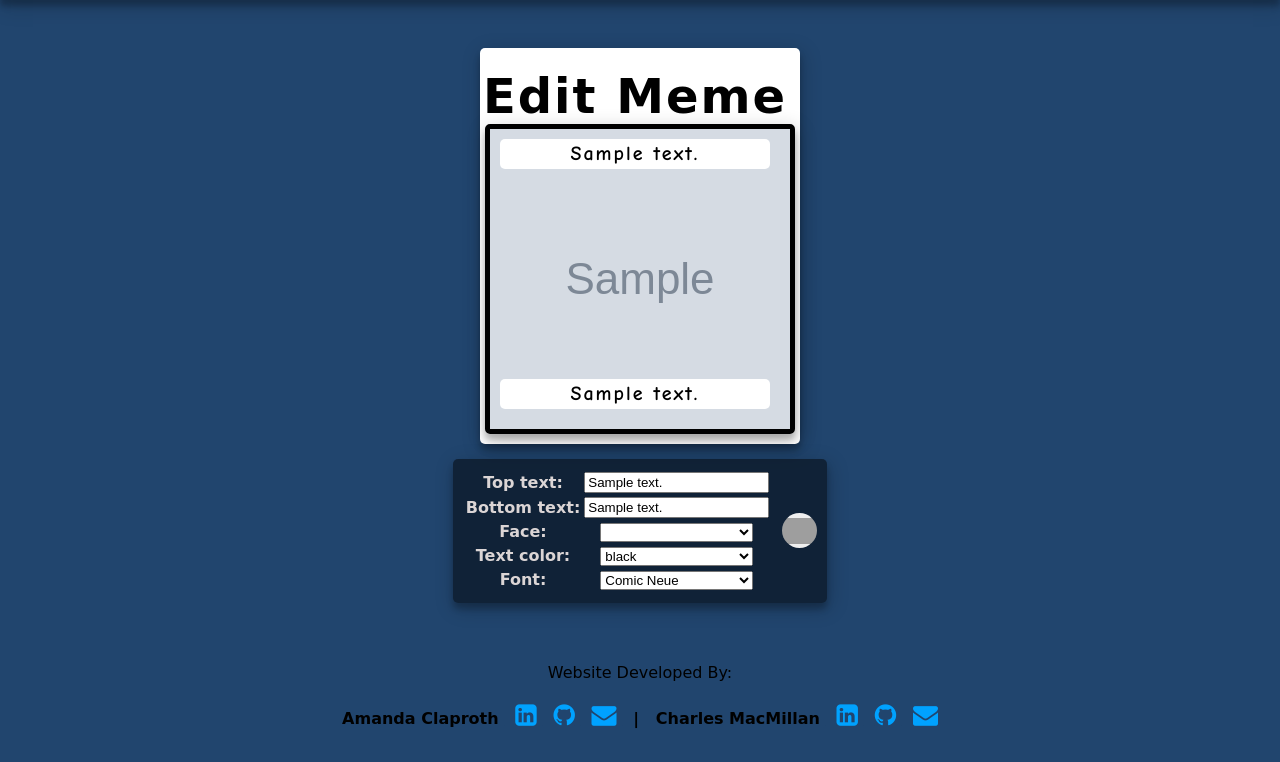
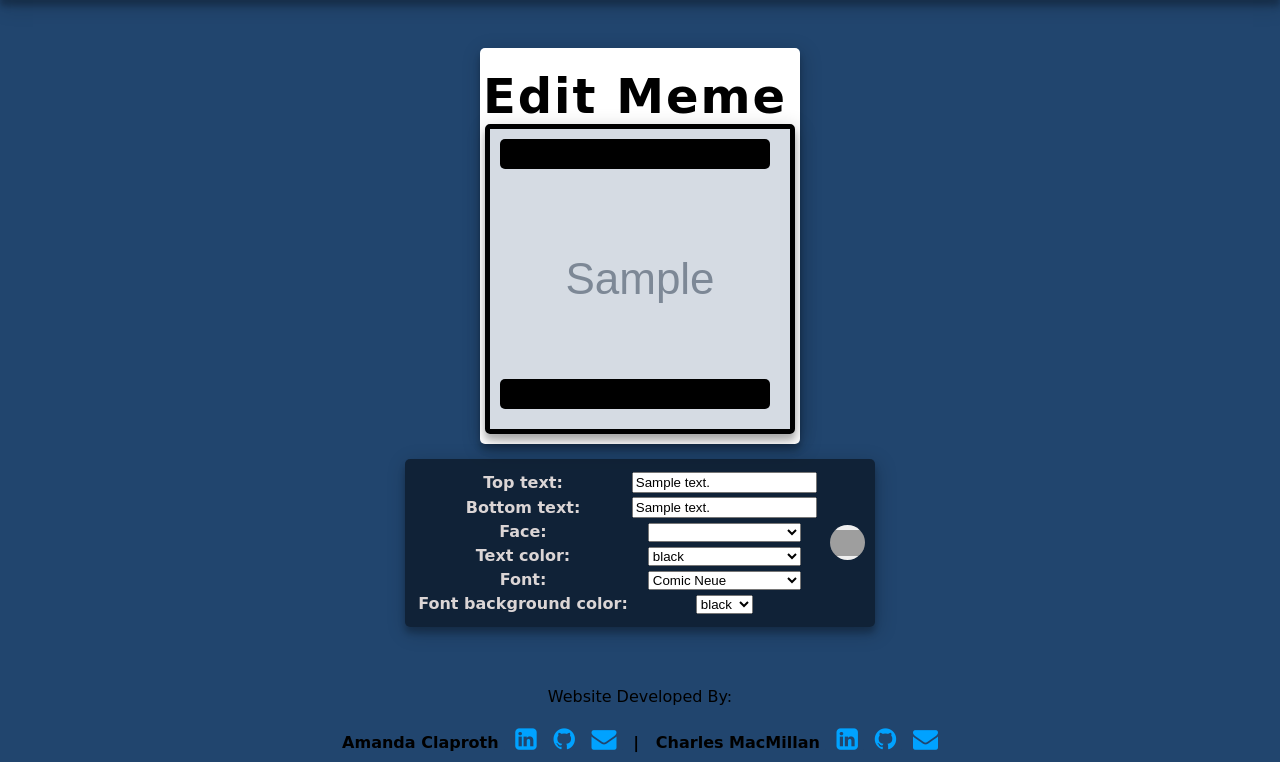
Before and after one commit to Aclap427/Meme_World, a Django app: page /memes/1/update in a window 1280 px wide. Shown: the part 100-862 px from the top of the page. Before the commit the page ends 828 px from the top, so only its background shows below. Run offline with Django 3.2, Linux system fonts and the light colour scheme; a user stored in the database is signed in; tables that the repository leaves empty hold one stand-in row (values such as "Sample post"); grey boxes marked "Sample" are stand-in pictures; some web fonts are replaced; grey boxes are pictures that could not be loaded.

Commit message:
dynamic text background color

```diff
--- a/main_app/models.py
+++ b/main_app/models.py
@@ -5,6 +5,7 @@ from datetime import date
 
 COLORS = (
     ('black', 'black'),
+    ('white', 'white'),
     ('blue', 'blue'),
     ('red', 'red'),
     ('green', 'green'),
@@ -33,8 +34,8 @@ FACES = (
 class Meme(models.Model):
     user = models.ForeignKey(User, on_delete=models.CASCADE)
     photo_URL = models.CharField(max_length=200, blank=True, null=True)
-    top_text = models.CharField(max_length=100, blank=True, null=True)
-    bottom_text = models.CharField(max_length=100, blank=True, null=True)
+    top_text = models.CharField(max_length=40, blank=True, null=True)
+    bottom_text = models.CharField(max_length=40, blank=True, null=True)
     created_on = models.DateField(default=date.today)
     text_color = models.CharField(
         max_length=5,
@@ -46,6 +47,11 @@ class Meme(models.Model):
         choices=FONTS,
         default=FONTS[0][0]
     )
+    font_background_color = models.CharField(
+        max_length=100,
+        choices=COLORS,
+        default=COLORS[1][0],
+    )
     face = models.CharField(
         max_length=100,
         choices=FACES,
--- a/main_app/static/css/style.css
+++ b/main_app/static/css/style.css
@@ -64,28 +64,26 @@ a:hover {
     font-weight: 700;
     letter-spacing: 2px;
     Box-shadow: 2px 5px 20px 1px rgba(0, 0, 0, 0.19), 0 6px 6px rgba(0, 0, 0, 0.23);
-}
+  }
 
-.meme {
+  .meme {
     padding: 0 5px;
     margin: 10px;
     width: 300px;
     height: 300px;
     display: grid;
     grid-template: 1fr 3fr 1fr / 10px 1fr 1fr 1fr 1fr 1fr;
-}
+  }
 
-.top,
-.bottom {
-    display: flex;
+  .top,
+  .bottom {
+    word-wrap: break-word;
     font-family: "Comic Neue", cursive;
     background-color: white;
     border-radius: 5px;
     margin: 5%;
     text-align: center;
-    padding: 0 5px;
-    justify-content: center;
-    align-items: center;
+    padding: 4px 5px;
     z-index: 2;
     line-height: 20px;
 }
--- a/main_app/templates/main_app/meme_form.html
+++ b/main_app/templates/main_app/meme_form.html
@@ -5,16 +5,16 @@
     <h1 style="margin: 10px 0 0;">Edit Meme</h1>
         <div class="meme" style="margin: 0 auto;">
           {% if meme.top_text == None %} {% elif meme.top_text|length > 10 %}
-          <p style="color: {{meme.text_color}}; font-family: {{meme.font}};" class="top long-string">{{meme.top_text}}</p>
+          <p style="color: {{meme.text_color}}; font-family: {{meme.font}}; background-color: {{meme.font_background_color}};" class="top long-string">{{meme.top_text}}</p>
           {% else %}
-          <p style="color: {{meme.text_color}}; font-family: {{meme.font}};" class="top short-string">{{meme.top_text}}</p>
+          <p style="color: {{meme.text_color}}; font-family: {{meme.font}}; background-color: {{meme.font_background_color}};" class="top short-string">{{meme.top_text}}</p>
           {% endif %}
           <img class="photo" src="{{meme.photo_URL}}" alt="pic" />
-          {% if meme.bottom_text == None %}
+          {% if meme.bottom_text == None or meme.face != '' %}
           {% elif meme.bottom_text|length > 10 %}
-          <p style="color: {{meme.text_color}}; font-family: {{meme.font}};" class="bottom long-string">{{meme.bottom_text}}</p>
+          <p style="color: {{meme.text_color}}; font-family: {{meme.font}}; background-color: {{meme.font_background_color}};" class="bottom long-string">{{meme.bottom_text}}</p>
           {% else %}
-          <p style="color:{{meme.text_color}}; font-family:{{meme.font}};" class="bottom short-string">{{meme.bottom_text}}</p>
+          <p style="color:{{meme.text_color}}; font-family:{{meme.font}}; background-color: {{meme.font_background_color}};" class="bottom short-string">{{meme.bottom_text}}</p>
           {% endif %}
           {% if meme.face == '' %}
           {% else %}
--- a/main_app/views.py
+++ b/main_app/views.py
@@ -48,7 +48,7 @@ def user_id(request, user_id):
 
 class MemeCreate(CreateView):
   model = Meme
-  fields = ['photo_URL', 'top_text', 'bottom_text', 'face', 'text_color', 'font']
+  fields = ['photo_URL', 'top_text', 'bottom_text', 'face', 'text_color', 'font', 'font_background_color']
   success_url = '/memes/'
 
   def form_valid(self, form):
@@ -71,7 +71,7 @@ class MemeCreate(CreateView):
 
 class MemeUpdate(LoginRequiredMixin, UpdateView):
   model = Meme
-  fields = ['top_text', 'bottom_text', 'face', 'text_color', 'font']
+  fields = ['top_text', 'bottom_text', 'face', 'text_color', 'font', 'font_background_color']
   success_url = '/memes/user/'
 
   def form_valid(self,form):
```
Also changed, not shown: main_app/templates/main_app/meme_confirm_delete.html (+5 -5 lines), main_app/templates/memes/index.html (+5 -5 lines), main_app/templates/memes/user.html (+5 -5 lines), main_app/migrations/0017_auto_20200923_1628.py (added), main_app/migrations/0018_auto_20200923_1631.py (added), main_app/migrations/0019_auto_20200923_1650.py (added), main_app/migrations/0020_auto_20200923_1652.py (added).
